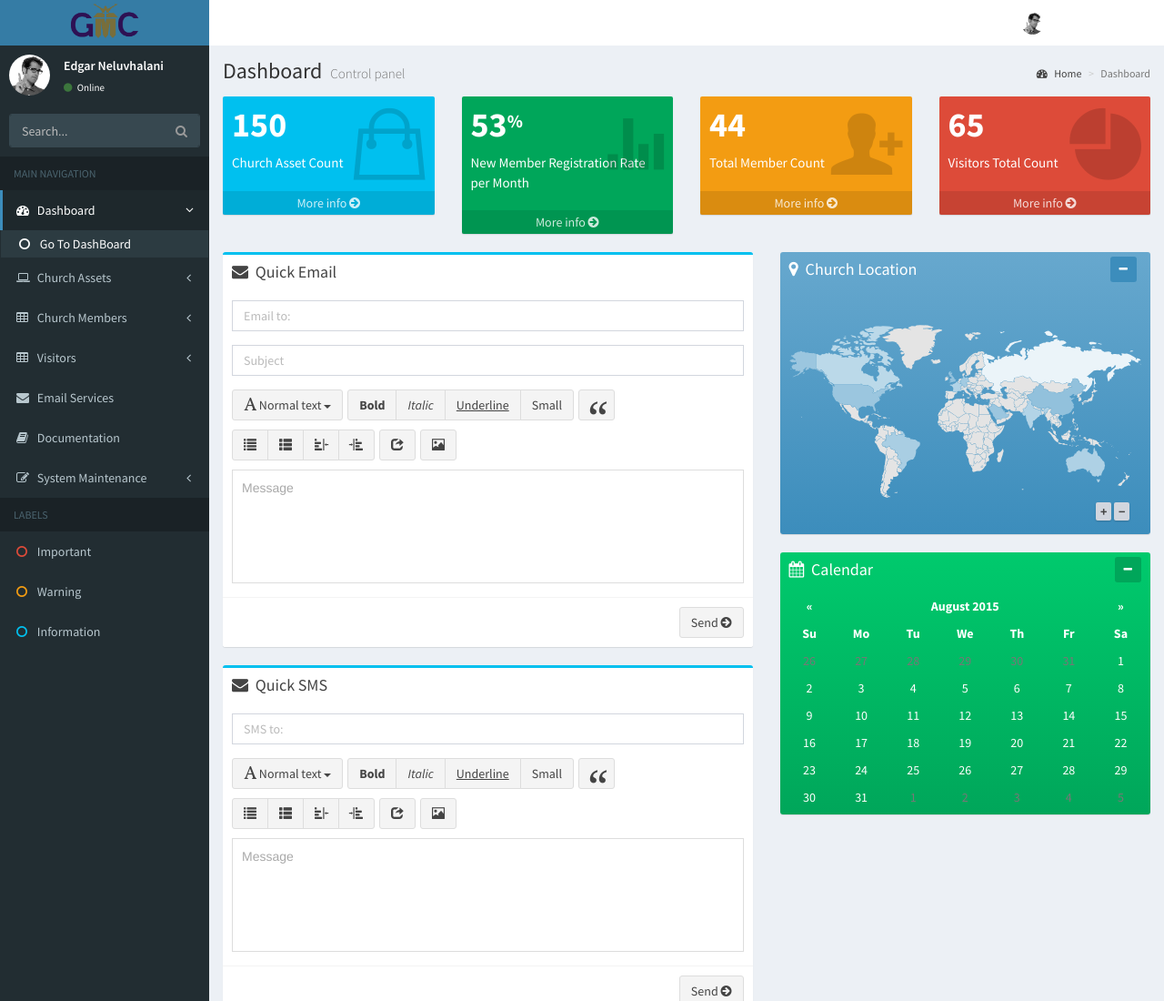
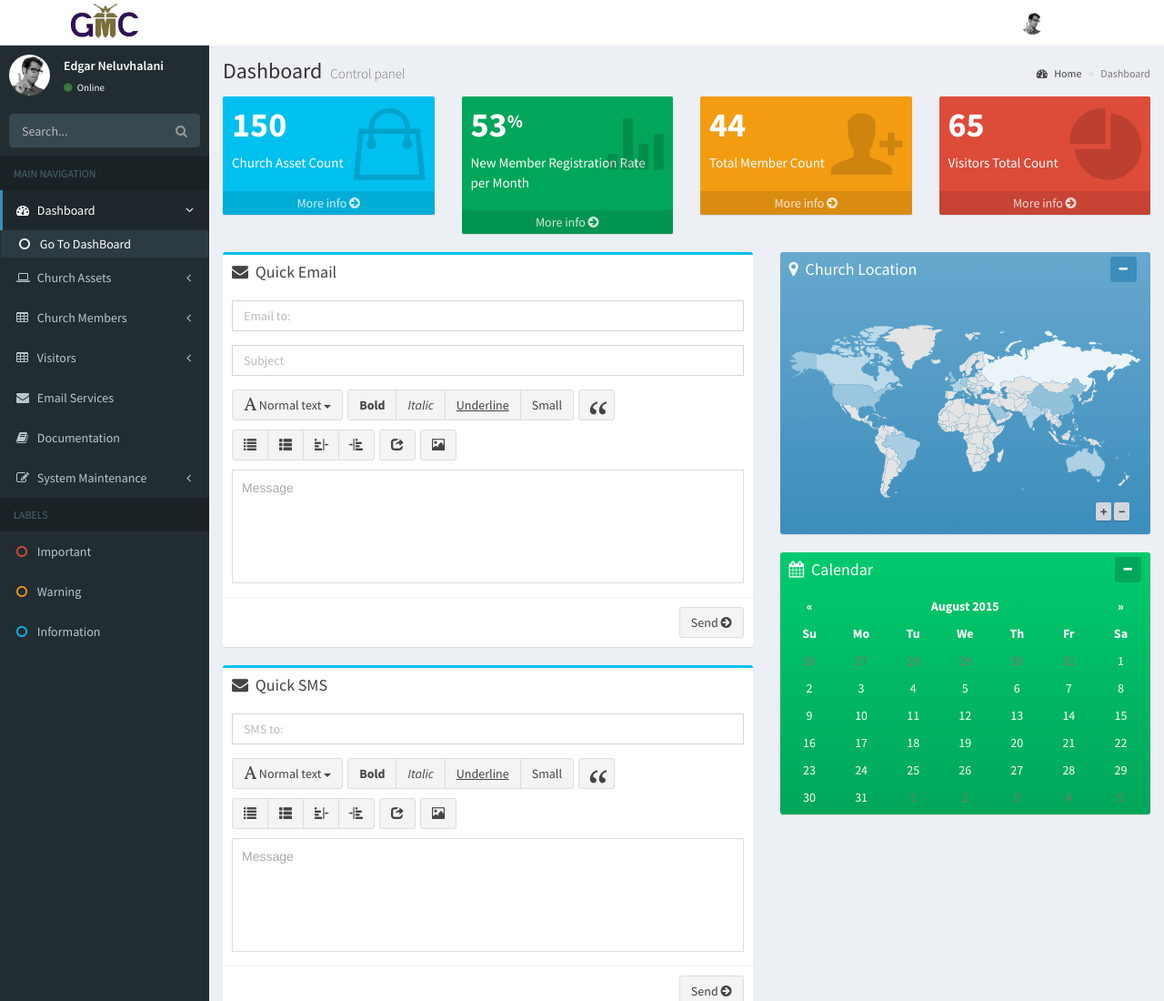
Before and after one commit to bullzz992/GMCSystem, a website: page WebApplication3/Views/index.html in a window 1280 px wide. Shown: the top 1100 px of the page at 91% size. Drawn offline with nearby package versions, Linux system fonts and the light colour scheme; a script that the page names is missing.

Commit message:
Logo backcolor

```diff
--- a/WebApplication3/Views/index.html
+++ b/WebApplication3/Views/index.html
@@ -41,7 +41,7 @@
 
       <header class="main-header">
         <!-- Logo -->
-        <a href="index.html" class="logo">
+        <a href="index.html" class="logo" style="background-color:white;">
           <!-- mini logo for sidebar mini 50x50 pixels -->
           <span class="logo-mini"><img src="churchImages/GMC_Logo_Middle.png" width="75px"/></span>
           <!-- logo for regular state and mobile devices -->
```
Also changed, not shown: WebApplication3/Views/dist/css/AdminLTE.css.
